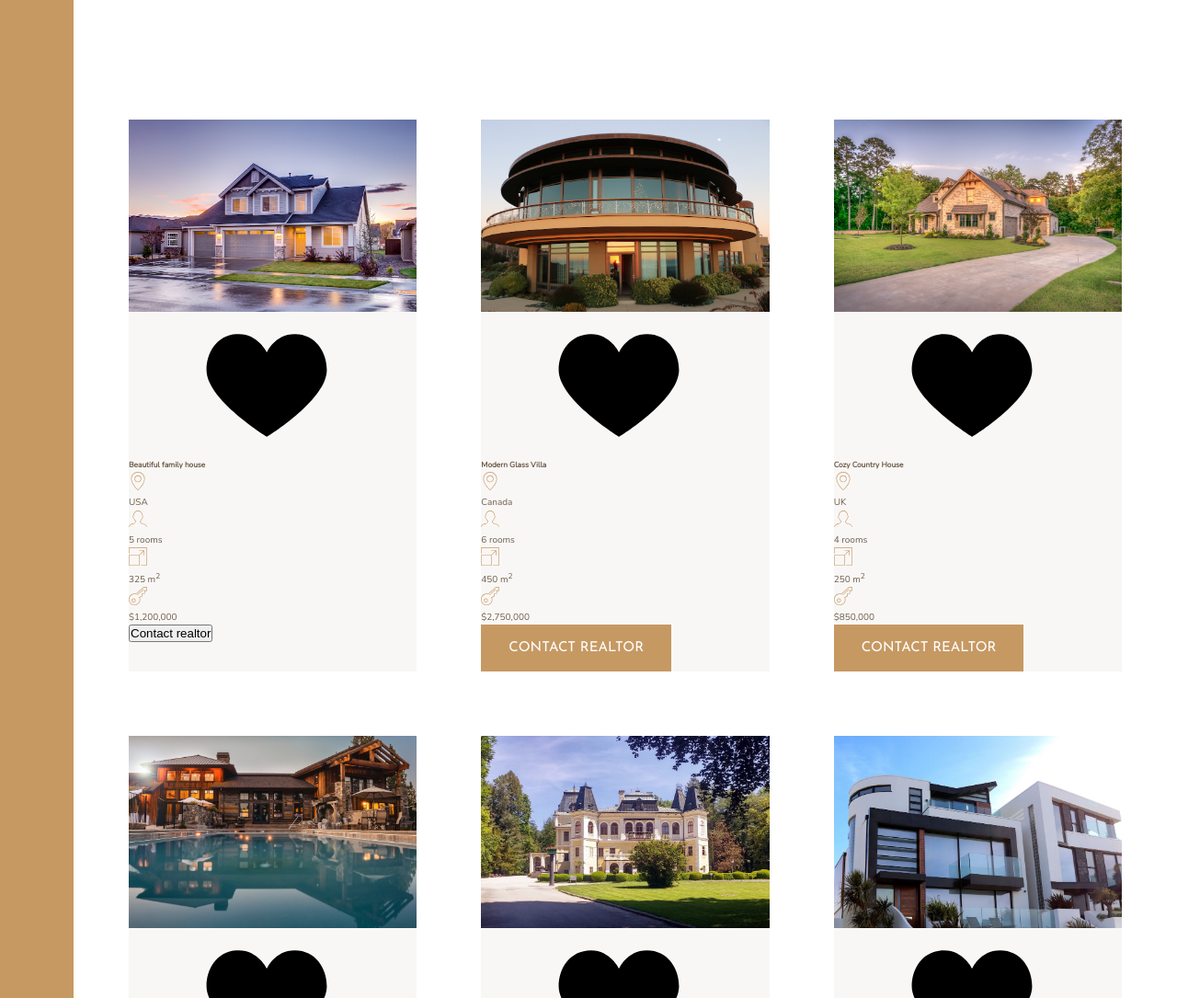
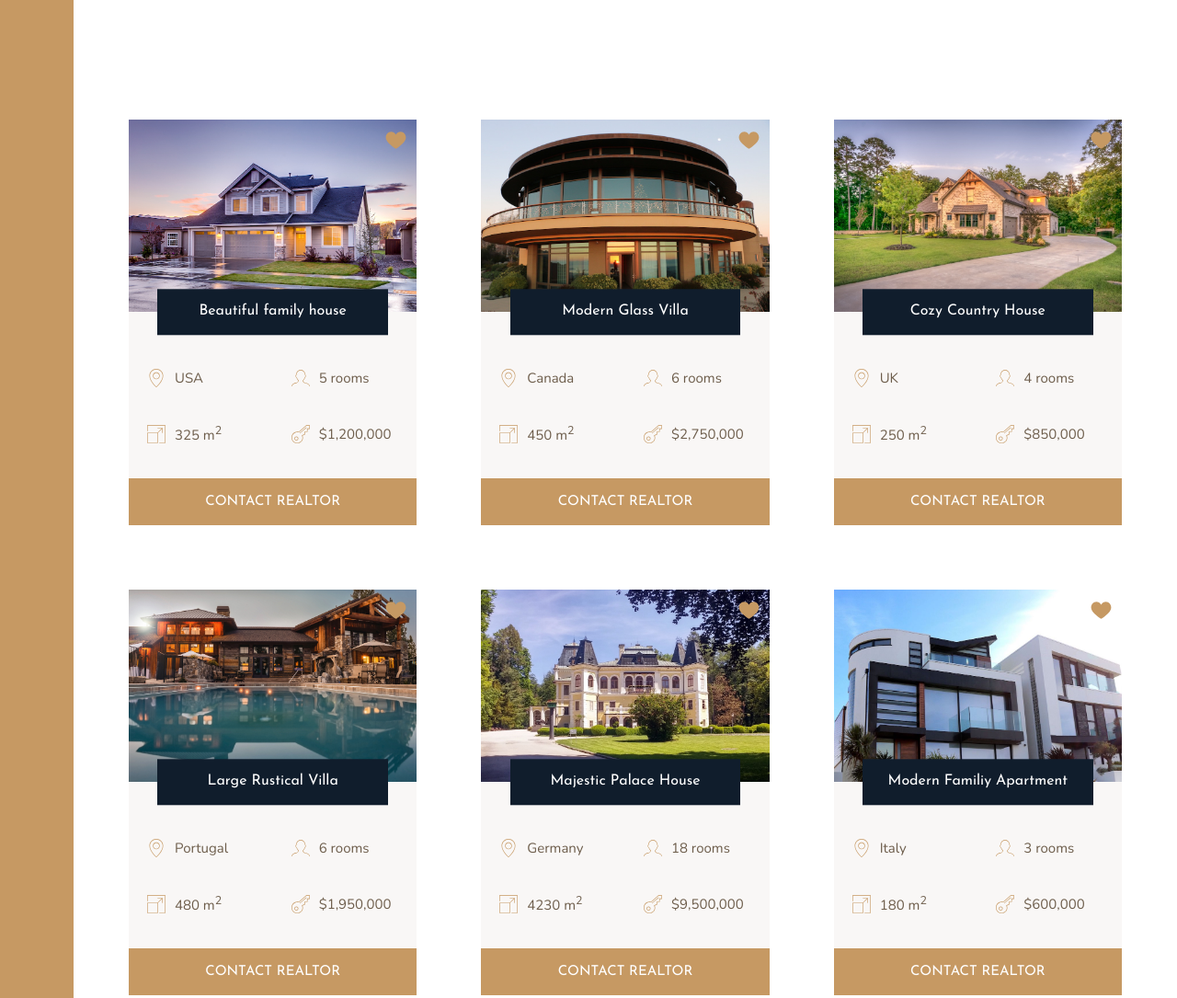
Before and after one commit to paulskicoa/Nexter, a website: page index.html in a window 1280 px wide. Shown: the part 1840-2925 px from the top of the page at 92% size. Drawn offline with nearby package versions, Linux system fonts and the light colour scheme.

Commit message:
Finish Lecture 113

```diff
--- a/index.html
+++ b/index.html
@@ -112,7 +112,7 @@
               </svg>
               <p>$1,200,000</p>
             </div>
-            <button class="cta">Contact realtor</button>
+            <button class="btn home__btn">Contact realtor</button>
           </div>
 
           <div class="home">
--- a/sass/_homes.scss
+++ b/sass/_homes.scss
@@ -10,16 +10,48 @@
 .home {
   background-color: $color-grey-light-1;
 
+  display: grid;
+  grid-template-columns: repeat(2, 1fr);
+  grid-row-gap: 3.5rem;
+
   &__img {
     width: 100%;
+    grid-row: 1 / 2;
+    grid-column: 1 / -1;
+    z-index: 1;
   }
 
   &__like {
-
+    grid-row: 1 / 2;
+    grid-column: 2 / 3;
+    fill: $color-primary;
+    height: 2.5rem;
+    width: 2.5rem;
+    z-index: 2;
+    justify-self: end;
+    margin: 1rem;
   }
 
   &__name {
+    grid-row: 1 / 2;
+    grid-column: 1 / -1;
+    width: 80%;
+    justify-self: center;
+    align-self: end;
+    z-index: 3;
+    font-family: $font-display;
+    font-size: 1.6rem;
+    text-align: center;
+    padding: 1.25rem;
+    background-color: $color-secondary;
+    color: #fff;
+    font-weight: 400;
+    transform: translateY(50%);
+  }
 
+  &__location,
+  &__rooms {
+    margin-top: 2.5rem;
   }
 
   &__location,
@@ -27,14 +59,20 @@
   &__area,
   &__price {
 
+    font-size: 1.5rem;
+    margin-left: 2rem;
+    display: flex;
+    align-items: center;
+
     svg {
       fill: $color-primary;
       height: 2rem;
       width: 2rem;
-    }
-
-    p {
-
+      margin-right: 1rem;
     }
   }
+
+  &__btn {
+    grid-column: 1 / -1;
+  }
 }
```
Also changed, not shown: css/style.css.
